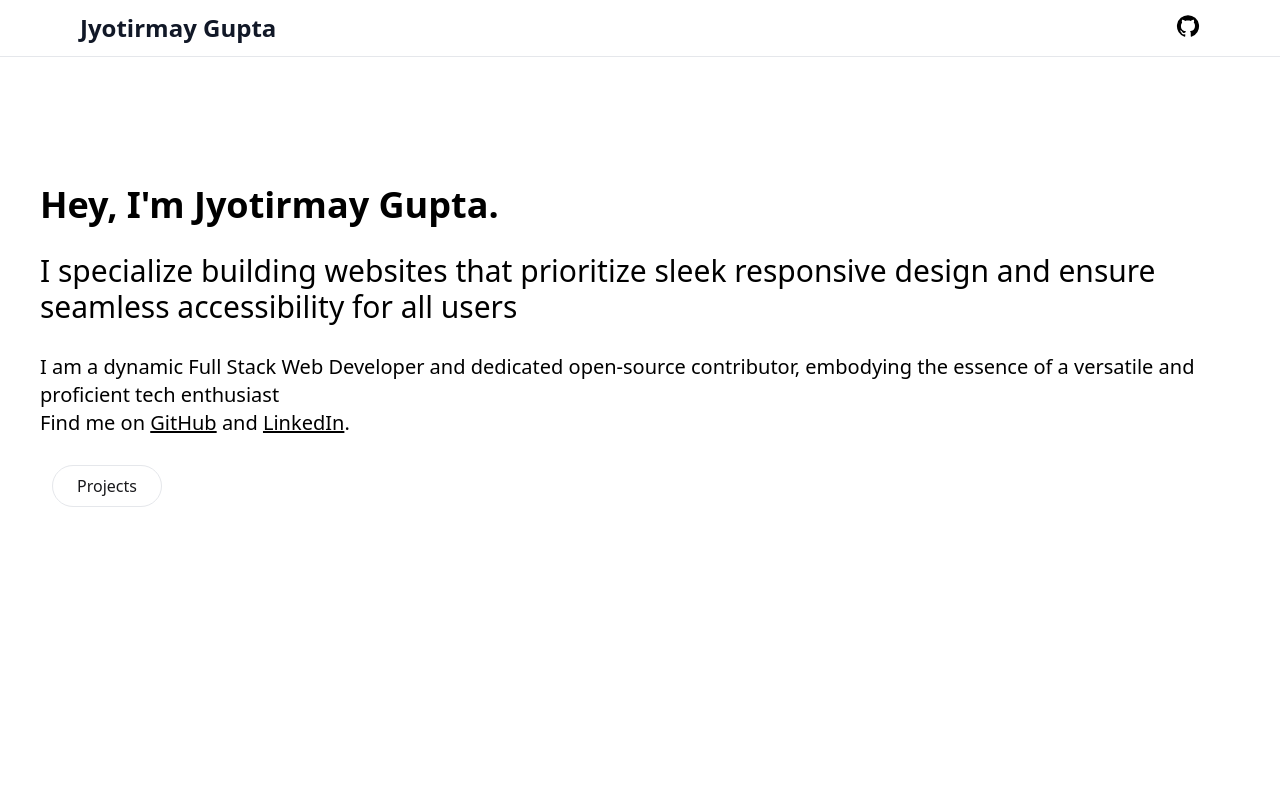
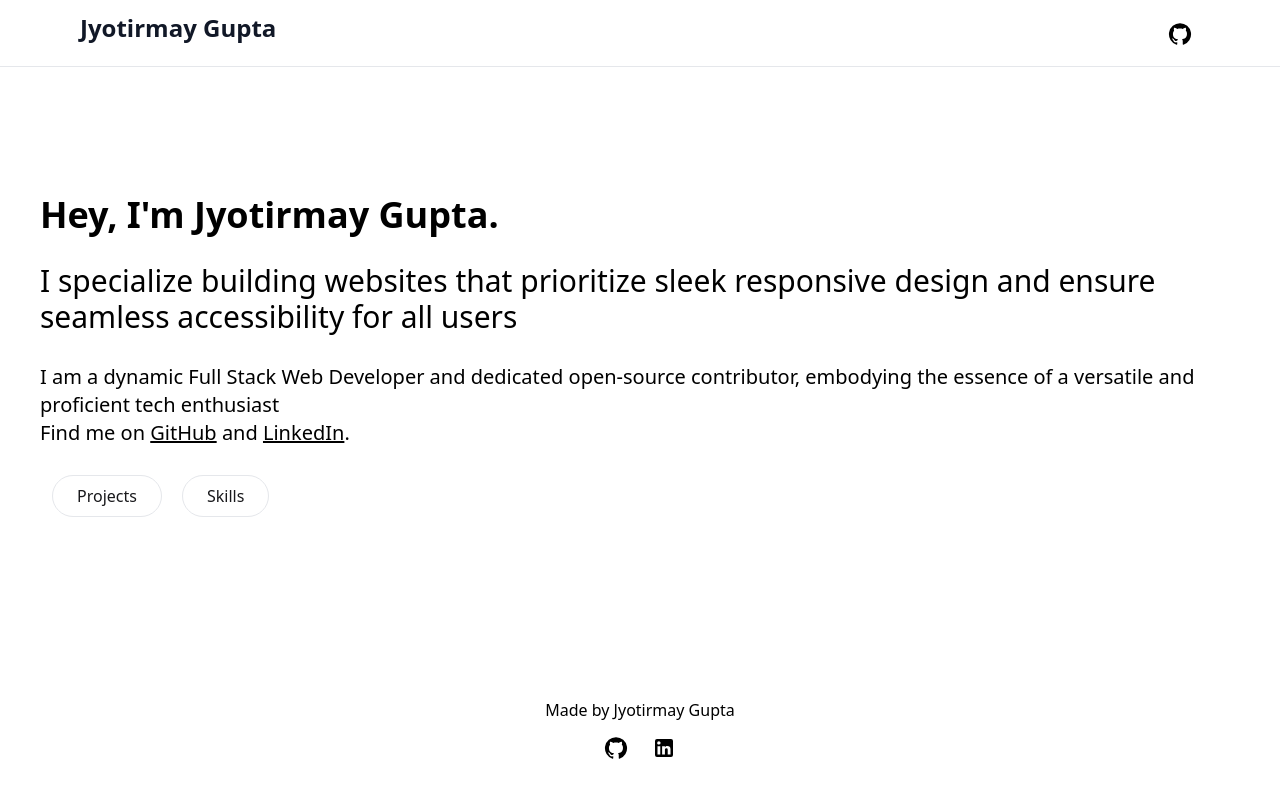
Before and after one commit to jyotirmaygithub/Personal-Portfolio, a React (Create React App) app: page / in a window 1280 px wide. Built offline with nearby package versions, Linux system fonts and the light colour scheme.

Commit message:
Ui and naviagation changes

```diff
--- a/src/Components/AboutMe.js
+++ b/src/Components/AboutMe.js
@@ -1,7 +1,9 @@
 import React from 'react';
+import Footer from '../Layout/Footer';
 
 export default function AboutMe(){
   return (
+    <>
     <div>
       <div className="m-5 mt-20 flex flex-col items-start space-y-5 md:mt-32 md:space-y-7 md:px-5 lg:mt-32">
         <h1 className="text-4xl font-semibold">
@@ -33,12 +35,22 @@ export default function AboutMe(){
         <div className="flex w-full items-center md:flex-row md:justify-start md:space-x-5 md:space-y-0">
           <a
             href="/projects"
-            className="border border-gray-200 text-zinc-900 px-6 py-2 rounded-full ms-3"
+            className="border border-gray-200 text-zinc-900 px-6 py-2 rounded-full ms-3 transition duration-500 ease-in-out delay-150 hover:bg-zinc-900 hover:text-white"
           >
             Projects
+          </a>
+          <a
+            href="/skills"
+            className="border border-gray-200 text-zinc-900 px-6 py-2 rounded-full ms-3 transition duration-500 ease-in-out delay-150 hover:bg-zinc-900 hover:text-white"
+          >
+            Skills
           </a>
         </div>
       </div>
     </div>
+    <div className='fixed bottom-0 w-full'>
+      <Footer/>
+    </div>
+    </>
   );
 };
--- a/src/Layout/Footer.js
+++ b/src/Layout/Footer.js
@@ -3,19 +3,25 @@ import GitHubIcon from "@mui/icons-material/GitHub";
 import LinkedInIcon from "@mui/icons-material/LinkedIn";
 
 export default function Footer(){
+
   return (
     <footer className="mt-auto w-full max-w-[85rem] py-10 px-4 sm:px-6 lg:px-8 mx-auto">
       <div className="text-center">
         Made by Jyotirmay Gupta
         <div className="mt-3 space-x-2">
           <a
+          className="hover:bg-gray-200 p-2 hover:rounded-full"
             target="_blank"
             href="https://github.com/jyotirmaygithub?tab=repositories"
             rel="noreferrer"
           >
             <GitHubIcon />
           </a>
-          <a href="https://www.linkedin.com/in/jyotirmay-gupta/">
+          <a
+          className="hover:bg-gray-200 p-2 hover:rounded-full"
+           target="_blank"
+          href="https://www.linkedin.com/in/jyotirmay-gupta/"
+          rel="noreferrer">
             <LinkedInIcon />
           </a>
         </div>
--- a/src/Layout/Navbar.js
+++ b/src/Layout/Navbar.js
@@ -15,7 +15,7 @@ export default function Header(){
           Jyotirmay Gupta
         </p>
         <div className="flex">
-          <a href="https://github.com/jyotirmaygithub?tab=repositories">
+          <a href="https://github.com/jyotirmaygithub?tab=repositories" className="hover:bg-gray-200 p-2 hover:rounded-full">
           <GitHubIcon  />
           </a>
         </div>
--- a/src/Pages/Projects.js
+++ b/src/Pages/Projects.js
@@ -1,40 +1,44 @@
-import React from 'react';
-import cockTail from '../Assets/images/Cocktail.png';
-import exploreHub from '../Assets/images/ExploreHub.png';
-import wallpaper from '../Assets/images/Wallpaper.png';
+import React from "react";
+import cockTail from "../Assets/images/Cocktail.png";
+import exploreHub from "../Assets/images/ExploreHub.png";
+import wallpaper from "../Assets/images/Wallpaper.png";
+import Footer from "../Layout/Footer"
 
-export default function Projects(){
+export default function Projects() {
   const works = [
     {
-      title: 'CockTail-Lover',
+      title: "CockTail-Lover",
       description:
-      'Explore a variety of cocktails with our site! Find recipes, ingredients, and step-by-step guides for the perfect mix. Cheers to your next favorite drink! 🍹. [React, Tailwind CSS, Material UI]',
-      code: 'https://github.com/jyotirmaygithub/For-cocktail-lover',
-      live: 'https://cocktail-you-love.netlify.app',
-      stack: 'React, Tailwind CSS',
+        "Explore a variety of cocktails with our site! Find recipes, ingredients, and step-by-step guides for the perfect mix. Cheers to your next favorite drink! 🍹. [React, Tailwind CSS, Material UI]",
+      code: "https://github.com/jyotirmaygithub/For-cocktail-lover",
+      live: "https://cocktail-you-love.netlify.app",
+      stack: "React, Tailwind CSS",
       thumbnail: cockTail,
     },
     {
-      title: 'Explore-Hub',
-      description: 'Explore effortlessly with our Google-like search features! Simplify and speed up your exploration. Search smarter, explore faster! 🚀  made using HTML,Tailwind CSS ,React',
-      code: 'https://github.com/jyotirmaygithub/Explore-Hub',
-      live: 'https://explorehub-to-visit.netlify.app',
-      stack: 'HTMl, CSS, JavaScript',
+      title: "Explore-Hub",
+      description:
+        "Explore effortlessly with our Google-like search features! Simplify and speed up your exploration. Search smarter, explore faster! 🚀  made using HTML,Tailwind CSS ,React",
+      code: "https://github.com/jyotirmaygithub/Explore-Hub",
+      live: "https://explorehub-to-visit.netlify.app",
+      stack: "HTMl, CSS, JavaScript",
       thumbnail: exploreHub,
     },
     {
-      title: 'Pixel-Blend',
-      description: 'Discover and download trending wallpapers for your devices instantly! Elevate your screens with the latest in style. 📱💻🌟 design using React and Tailwind CSS',
-      code: 'https://github.com/jyotirmaygithub/PixelBlend',
-      live: 'https://pixelblend-wallpaper.netlify.app',
-      stack: 'HTML, Bootstrap 5',
+      title: "Pixel-Blend",
+      description:
+        "Discover and download trending wallpapers for your devices instantly! Elevate your screens with the latest in style. 📱💻🌟 design using React and Tailwind CSS",
+      code: "https://github.com/jyotirmaygithub/PixelBlend",
+      live: "https://pixelblend-wallpaper.netlify.app",
+      stack: "HTML, Bootstrap 5",
       thumbnail: wallpaper,
     },
   ];
   return (
+    <>
     <div
       id="projects"
-      className="flex flex-col items-start mt-20 space-y-5 md:mt-32 md:space-y-7 md:px-5 lg:mt-32"
+      className="flex flex-col items-start mt-14 mx-5 space-y-5  "
     >
       <h1 className="text-3xl font-bold">Projects</h1>
       <div className="grid gap-12 mt-12 md:grid-cols-3">
@@ -61,7 +65,7 @@ export default function Projects(){
                   rel="noreferrer"
                   className="w-auto px-3 py-1 transition duration-500 ease-in-out delay-150 border rounded-lg hover:bg-zinc-900 hover:text-white"
                 >
-                  Live{' '}
+                  Live{" "}
                   <svg
                     xmlns="http://www.w3.org/2000/svg"
                     className="inline-block w-4 h-4 icon icon-tabler icon-tabler-devices"
@@ -86,7 +90,7 @@ export default function Projects(){
                   rel="noreferrer"
                   className="w-auto px-3 py-1 transition duration-500 ease-in-out delay-150 border rounded-lg ms-3 hover:bg-zinc-900 hover:text-white"
                 >
-                  Source Code{' '}
+                  Source Code{" "}
                   <svg
                     xmlns="http://www.w3.org/2000/svg"
                     className="inline-block w-4 h-4 icon icon-tabler icon-tabler-code"
@@ -111,5 +115,9 @@ export default function Projects(){
         ))}
       </div>
     </div>
+    <div>
+      <Footer/>
+    </div>
+    </>
   );
-};
+}
--- a/src/Pages/Skills.js
+++ b/src/Pages/Skills.js
@@ -1,4 +1,5 @@
 import React from 'react';
+import Footer from '../Layout/Footer';
 
 const Skills = () => {
   const skills = [
@@ -24,7 +25,8 @@ const Skills = () => {
     },
   ];
   return (
-    <div className="flex flex-col items-start m-5 mt-20 space-y-5 md:mt-32 md:space-y-7 md:px-5 lg:mt-32">
+    <>
+    <div className="flex flex-col items-start mx-11 mt-20 space-y-5">
       <h1 className="text-3xl font-bold">Skills</h1>
       <div className="md:grid md:grid-cols-3 md:gap-4">
         {skills.map((skill, index) => (
@@ -49,6 +51,10 @@ const Skills = () => {
         ))}
       </div>
     </div>
+    <div className='fixed bottom-0 w-full'>
+      <Footer/>
+    </div>
+    </>
   );
 };
 
```
